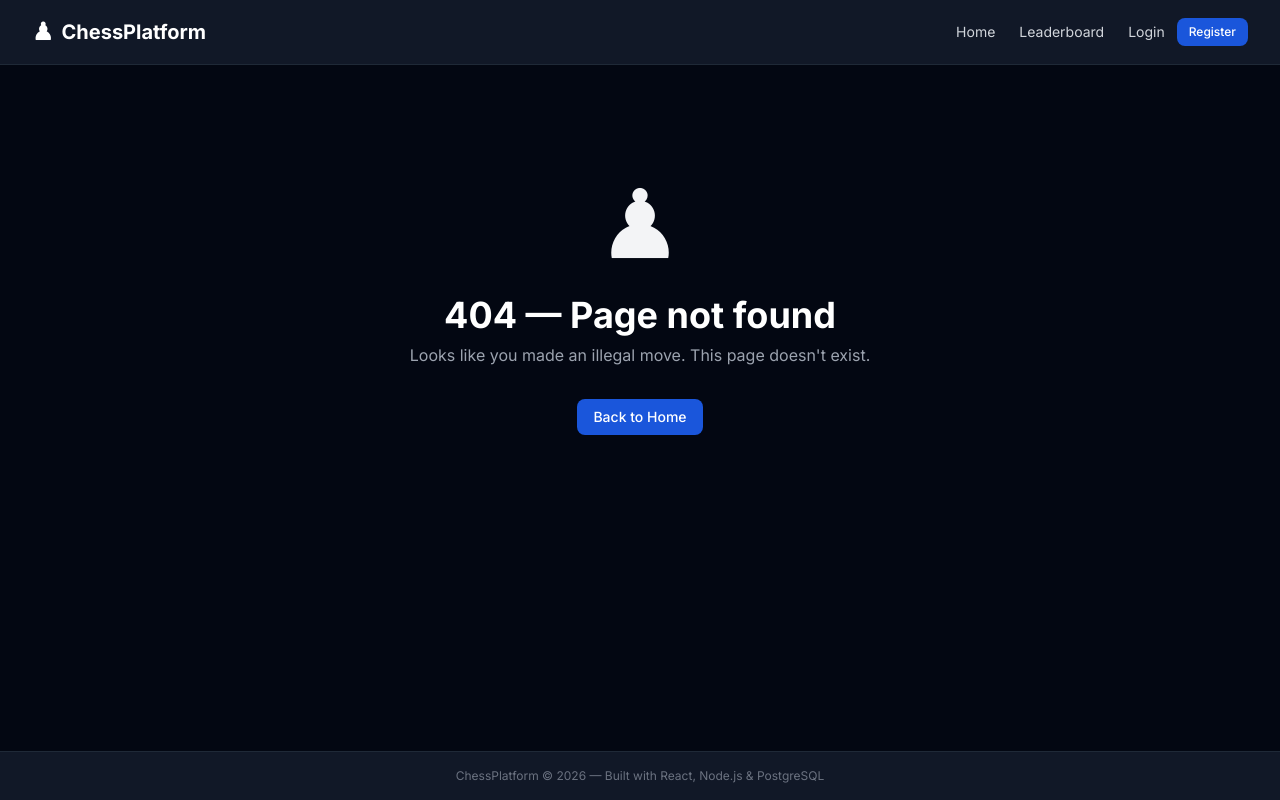
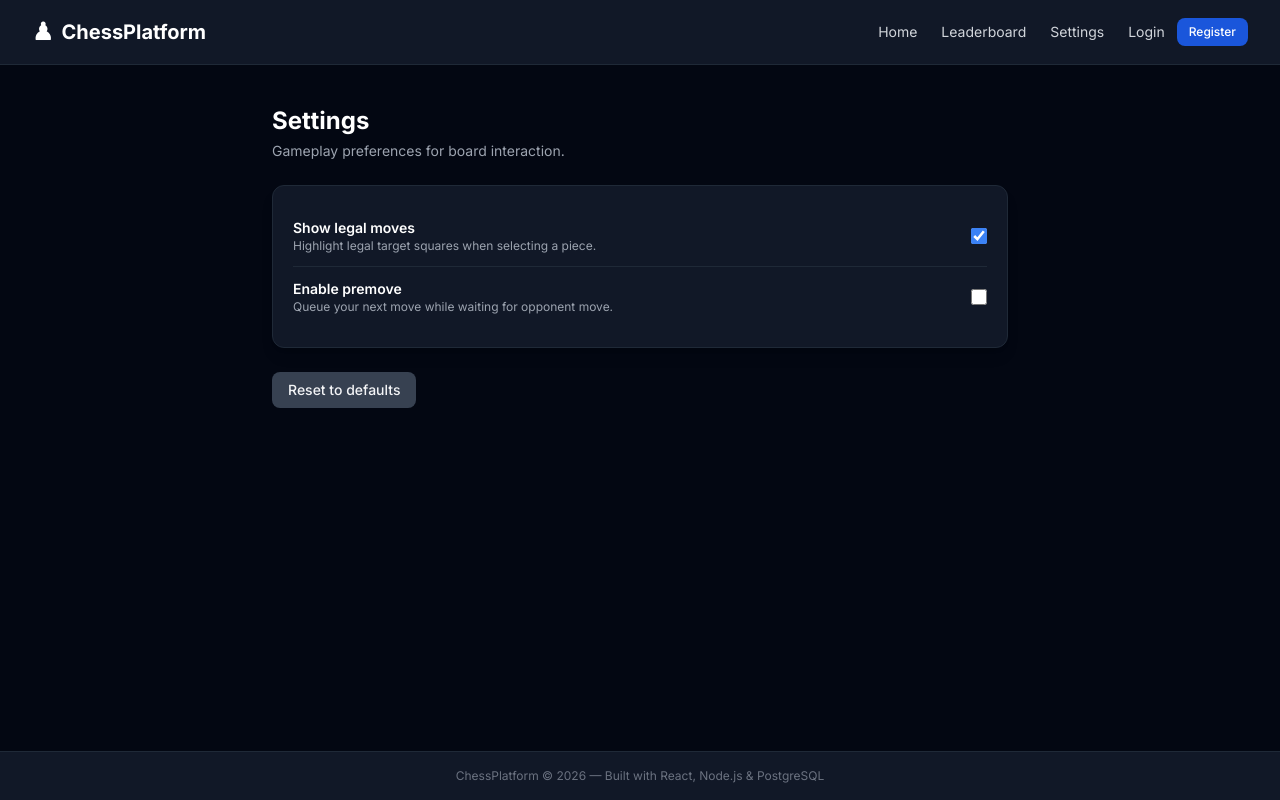
Before and after one commit to NghiaST/chess-platform, a React (Vite) app in the folder frontend/: page /settings in a window 1280 px wide. Built offline with nearby package versions, Linux system fonts and the light colour scheme; no server answers.

Commit message:
feat(frontend): add minimal Settings page with route and tests
- Add SettingsPage with two toggles: Show legal moves, Enable premove
- Add reset-to-defaults action button wired to settings store
- Wire /settings route and navbar link
- Add page render tests for labels and switch controls

```diff
--- a/frontend/src/App.tsx
+++ b/frontend/src/App.tsx
@@ -5,6 +5,7 @@ import GamePage from '@/pages/GamePage';
 import LobbyPage from '@/pages/LobbyPage';
 import ProfilePage from '@/pages/ProfilePage';
 import ReplayPage from '@/pages/ReplayPage';
+import SettingsPage from '@/pages/SettingsPage';
 import LeaderboardPage from '@/pages/LeaderboardPage';
 import LoginPage from '@/pages/LoginPage';
 import RegisterPage from '@/pages/RegisterPage';
@@ -19,6 +20,7 @@ function App() {
           <Route path="/lobby" element={<LobbyPage />} />
           <Route path="/game/:id" element={<GamePage />} />
           <Route path="/game/:id/replay" element={<ReplayPage />} />
+          <Route path="/settings" element={<SettingsPage />} />
           <Route path="/leaderboard" element={<LeaderboardPage />} />
           <Route path="/profile/:id" element={<ProfilePage />} />
           <Route path="/login" element={<LoginPage />} />
--- a/frontend/src/components/Layout.tsx
+++ b/frontend/src/components/Layout.tsx
@@ -29,6 +29,9 @@ export default function Layout() {
               </Link>
               <Link to="/leaderboard" className="text-gray-300 hover:text-white transition-colors text-sm">
                 Leaderboard
+              </Link>
+              <Link to="/settings" className="text-gray-300 hover:text-white transition-colors text-sm">
+                Settings
               </Link>
 
               {isAuthenticated ? (
--- /dev/null
+++ b/frontend/src/pages/SettingsPage.tsx
@@ -0,0 +1,69 @@
+import { useSettingsStore } from '@/store/settingsStore';
+
+interface ToggleRowProps {
+  title: string;
+  description: string;
+  checked: boolean;
+  onChange: (value: boolean) => void;
+}
+
+function ToggleRow({ title, description, checked, onChange }: ToggleRowProps) {
+  return (
+    <label className="flex items-center justify-between gap-4 py-3">
+      <div>
+        <p className="text-sm font-semibold text-white">{title}</p>
+        <p className="text-xs text-gray-400">{description}</p>
+      </div>
+
+      <input
+        type="checkbox"
+        role="switch"
+        aria-label={title}
+        checked={checked}
+        onChange={(e) => onChange(e.target.checked)}
+        className="h-4 w-4 accent-blue-500"
+      />
+    </label>
+  );
+}
+
+export default function SettingsPage() {
+  const {
+    showLegalMoves,
+    premoveEnabled,
+    setShowLegalMoves,
+    setPremoveEnabled,
+    resetSettings,
+  } = useSettingsStore();
+
+  return (
+    <div className="max-w-3xl mx-auto px-4 py-10 space-y-6">
+      <header>
+        <h1 className="text-2xl font-bold text-white">Settings</h1>
+        <p className="text-sm text-gray-400 mt-1">Gameplay preferences for board interaction.</p>
+      </header>
+
+      <section className="card p-5 divide-y divide-gray-800">
+        <ToggleRow
+          title="Show legal moves"
+          description="Highlight legal target squares when selecting a piece."
+          checked={showLegalMoves}
+          onChange={setShowLegalMoves}
+        />
+
+        <ToggleRow
+          title="Enable premove"
+          description="Queue your next move while waiting for opponent move."
+          checked={premoveEnabled}
+          onChange={setPremoveEnabled}
+        />
+      </section>
+
+      <div>
+        <button type="button" className="btn-secondary" onClick={resetSettings}>
+          Reset to defaults
+        </button>
+      </div>
+    </div>
+  );
+}
```
Also changed, not shown: 1 other file (tests, documents, lock files or other folders).
